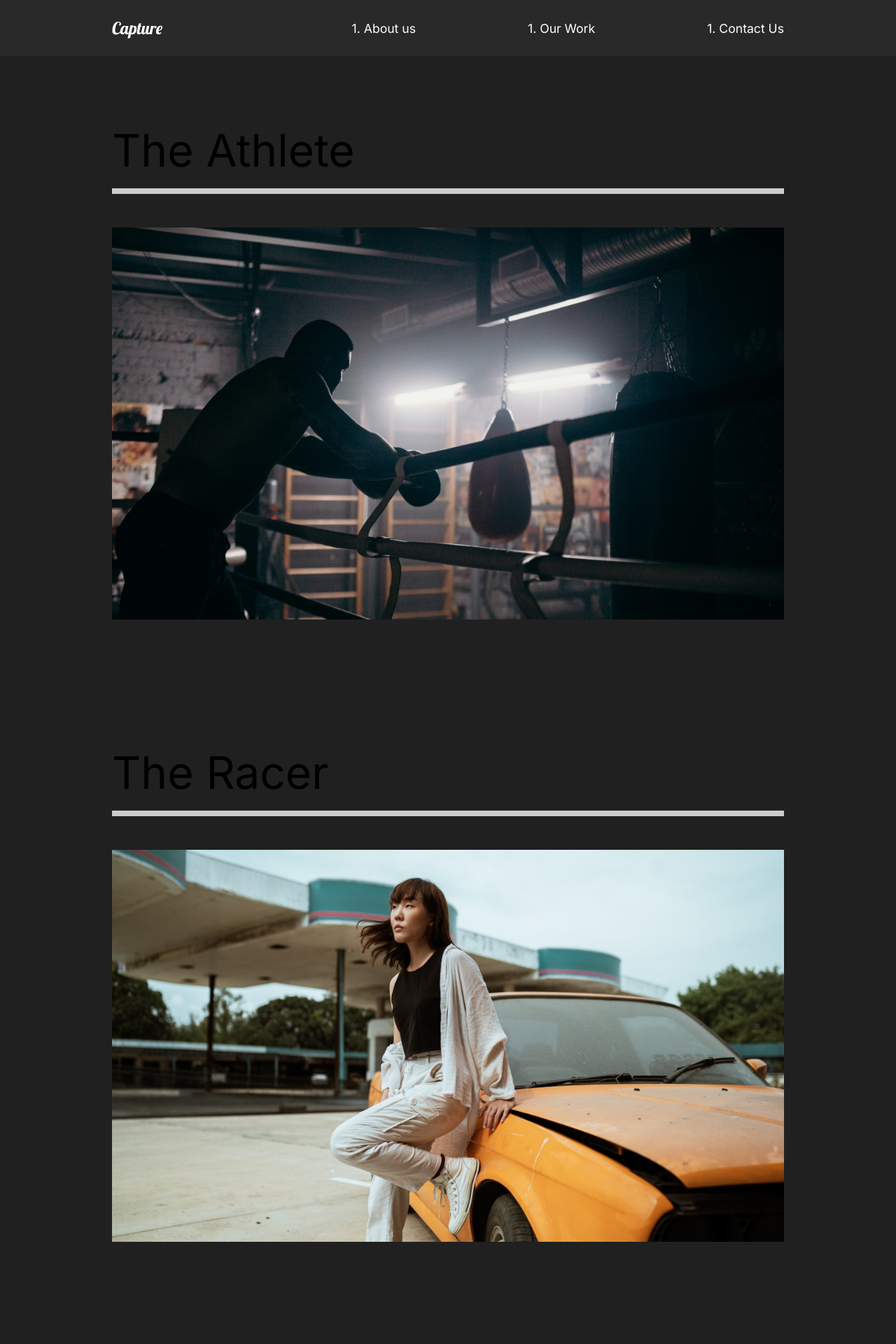
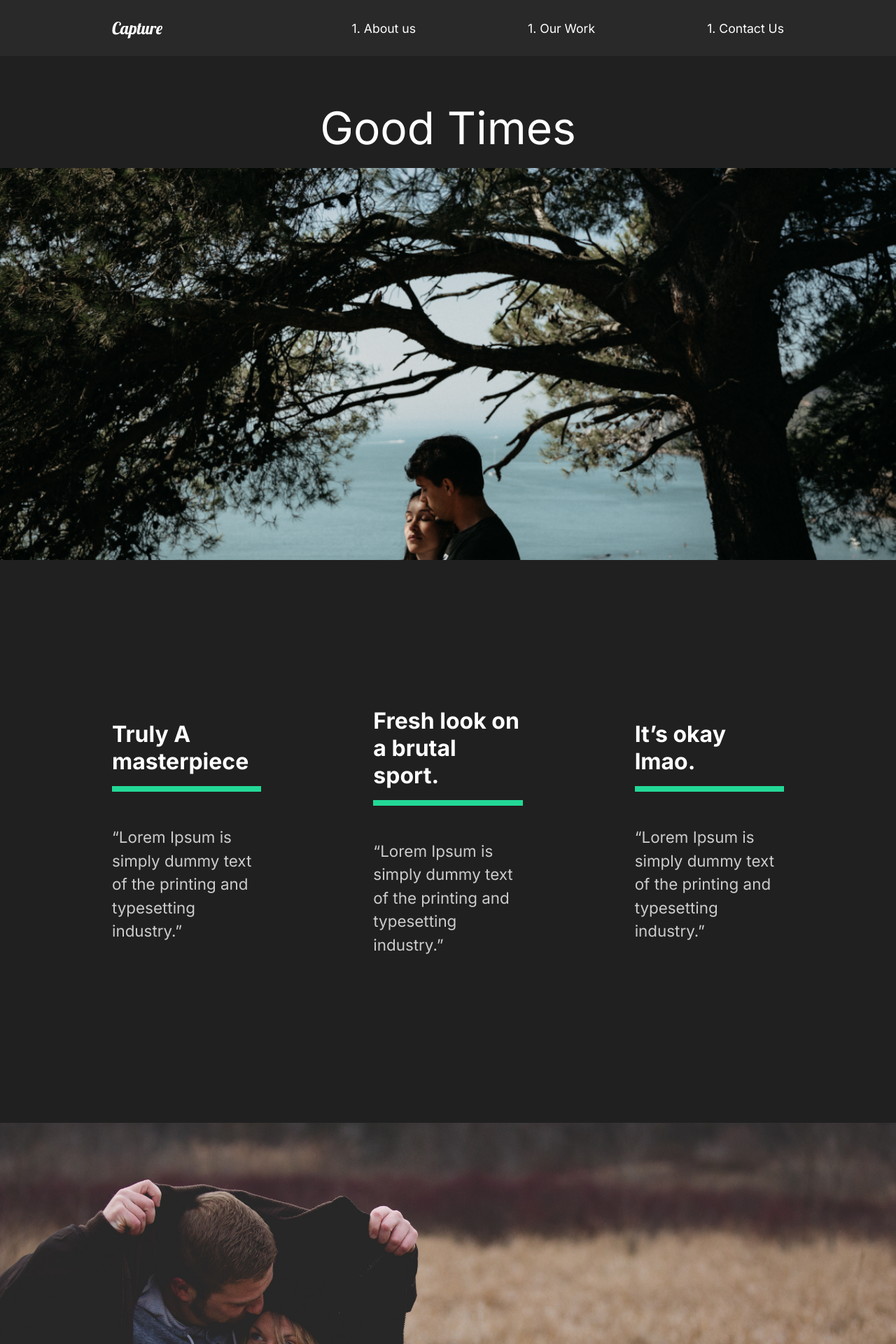
Before and after one commit to nevengluhovic/react-portfolio, a React (Create React App) app: page /work/good-times in a window 1280 px wide. Shown: the top 1920 px of the page at 70% size. Built offline with nearby package versions, Linux system fonts and the light colour scheme.

Commit message:
10. Seting routes - useHistory

```diff
--- a/src/App.js
+++ b/src/App.js
@@ -6,6 +6,7 @@
 import Nav from "./components/Nav";
 import OurWork from "./pages/OurWork";
 import ContactUs from "./pages/ContactUs";
+import MovieDetail from "./pages/MovieDetail";
 import { Switch, Route } from "react-router-dom";
 
 function App() {
@@ -13,26 +14,18 @@
     <div className="App">
       <Nav />
       <GlobalStyle />
-      {/* <Switch>
-        <Route path="/">
+      <Switch>
+        <Route path="/" exact>
           <AboutUs />
         </Route>
-        <Route path="/work">
+        <Route path="/work" exact>
           <OurWork />
         </Route>
         <Route path="/contact">
           <ContactUs />
         </Route>
-      </Switch> */}
-      <Switch>
-        <Route path="/" exact>
-          <AboutUs />
-        </Route>
-        <Route path="/work">
-          <OurWork />
-        </Route>
-        <Route path="/contact">
-          <ContactUs />
+        <Route path="/work/:id">
+          <MovieDetail />
         </Route>
       </Switch>
     </div>
--- a/src/MovieState.js
+++ b/src/MovieState.js
@@ -1,3 +1,4 @@
+//Import Images
 import athlete from "./img/athlete-small.png";
 import goodtimes from "./img/goodtimes-small.png";
 import theracer from "./img/theracer-small.png";
--- /dev/null
+++ b/src/pages/MovieDetail.js
@@ -0,0 +1,108 @@
+import React, { useState, useEffect } from "react";
+import styled from "styled-components";
+import { useHistory } from "react-router-dom";
+import { MovieState } from "../MovieState";
+
+function MovieDetail() {
+  const history = useHistory();
+  const url = history.location.pathname;
+  const [movies, setMovies] = useState(MovieState);
+  const [movie, setMovie] = useState(null);
+
+  //useEffect
+  useEffect(() => {
+    const currentMovie = movies.filter((stateMovie) => stateMovie.url === url);
+    setMovie(currentMovie[0]);
+  }, [url, movies]);
+
+  return (
+    <>
+      {movie && (
+        <Details>
+          <HeadLine>
+            <h2>{movie.title}</h2>
+            <img src={movie.mainImg} alt="" />
+          </HeadLine>
+          <Awards>
+            {movie.awards.map((award) => (
+              <Award
+                title={award.title}
+                description={award.description}
+                key={award.title}
+              />
+            ))}
+          </Awards>
+          <ImageDisplay>
+            <img src={movie.secondaryImg} alt="movie" />
+          </ImageDisplay>
+        </Details>
+      )}
+    </>
+  );
+}
+
+const Details = styled.div`
+  color: white;
+`;
+
+const HeadLine = styled.div`
+  min-height: 90vh;
+  padding-top: 20vh;
+  position: relative;
+  h2 {
+    position: absolute;
+    top: 10%;
+    left: 50%;
+    transform: translate(-50%, -10%);
+  }
+  img {
+    width: 100%;
+    height: 70vh;
+    object-fit: cover;
+  }
+`;
+
+const Awards = styled.div`
+  min-height: 80vh;
+  display: flex;
+  justify-content: space-around;
+  margin: 5rem 5rem;
+  align-items: center;
+`;
+
+const AwardStyle = styled.div`
+  padding: 5rem;
+  h3 {
+    font-size: 2rem;
+  }
+  .line {
+    width: 100%;
+    background: #23d997;
+    height: 0.5rem;
+    margin: 1rem 0rem;
+  }
+  p {
+    padding: 2rem 0rem;
+  }
+`;
+
+const ImageDisplay = styled.div`
+  min-height: 50vh;
+  img {
+    width: 100%;
+    height: 100vh;
+    object-fit: cover;
+  }
+`;
+
+const Award = ({ title, description }) => {
+  return (
+    <AwardStyle>
+      <h3>{title}</h3>
+      <div className="line"></div>
+      <p>{description}</p>
+    </AwardStyle>
+  );
+};
+
+export default MovieDetail;
--- a/src/pages/OurWork.js
+++ b/src/pages/OurWork.js
@@ -12,21 +12,21 @@
       <Movie>
         <h2>The Athlete</h2>
         <div className="line"></div>
-        <Link>
+        <Link to="/work/the-athlete">
           <img src={athlete} alt="" />
         </Link>
       </Movie>
       <Movie>
         <h2>The Racer</h2>
         <div className="line"></div>
-        <Link>
+        <Link to="/work/the-racer">
           <img src={theracer} alt="" />
         </Link>
       </Movie>
       <Movie>
         <h2>Goodtimes</h2>
         <div className="line"></div>
-        <Link>
+        <Link to="/work/good-times">
           <img src={goodtimes} alt="" />
         </Link>
       </Movie>
```
Also changed, not shown: src/img/good-times2.jpg (added), src/img/the-racer2.jpg (added).
